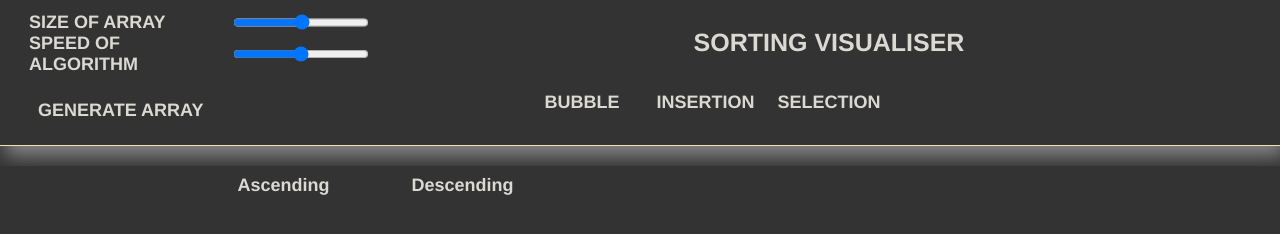
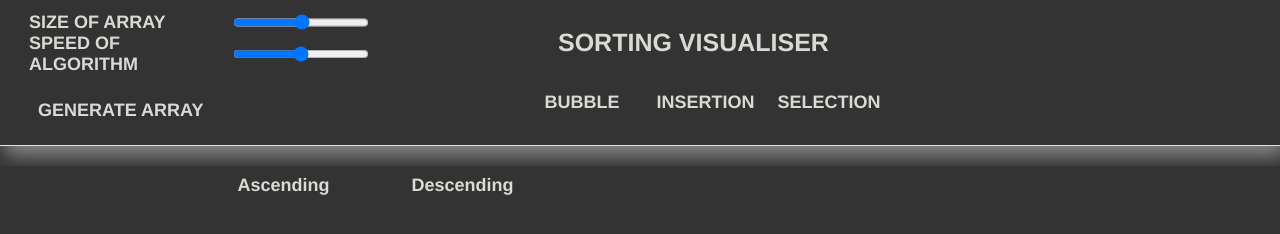
Before and after one commit to ShubhamGarudV/Sorting-Visualizer, a plain HTML site: page index.html in a window 1280 px wide. Drawn offline with Linux system fonts and the light colour scheme.

Commit message:
update heading
heading in navbar was updated

```diff
--- a/style.css
+++ b/style.css
@@ -64,17 +64,12 @@
     color:rgb(255, 255, 255);
     /* color: azure; */
 }
-.header
-{
 
-
-
-}
 .heading
 {
     font-size: 25px;
     padding: 2% 0%;
-    text-align: center;
+    margin-left: 170px;
 
 }
 .algos
```
